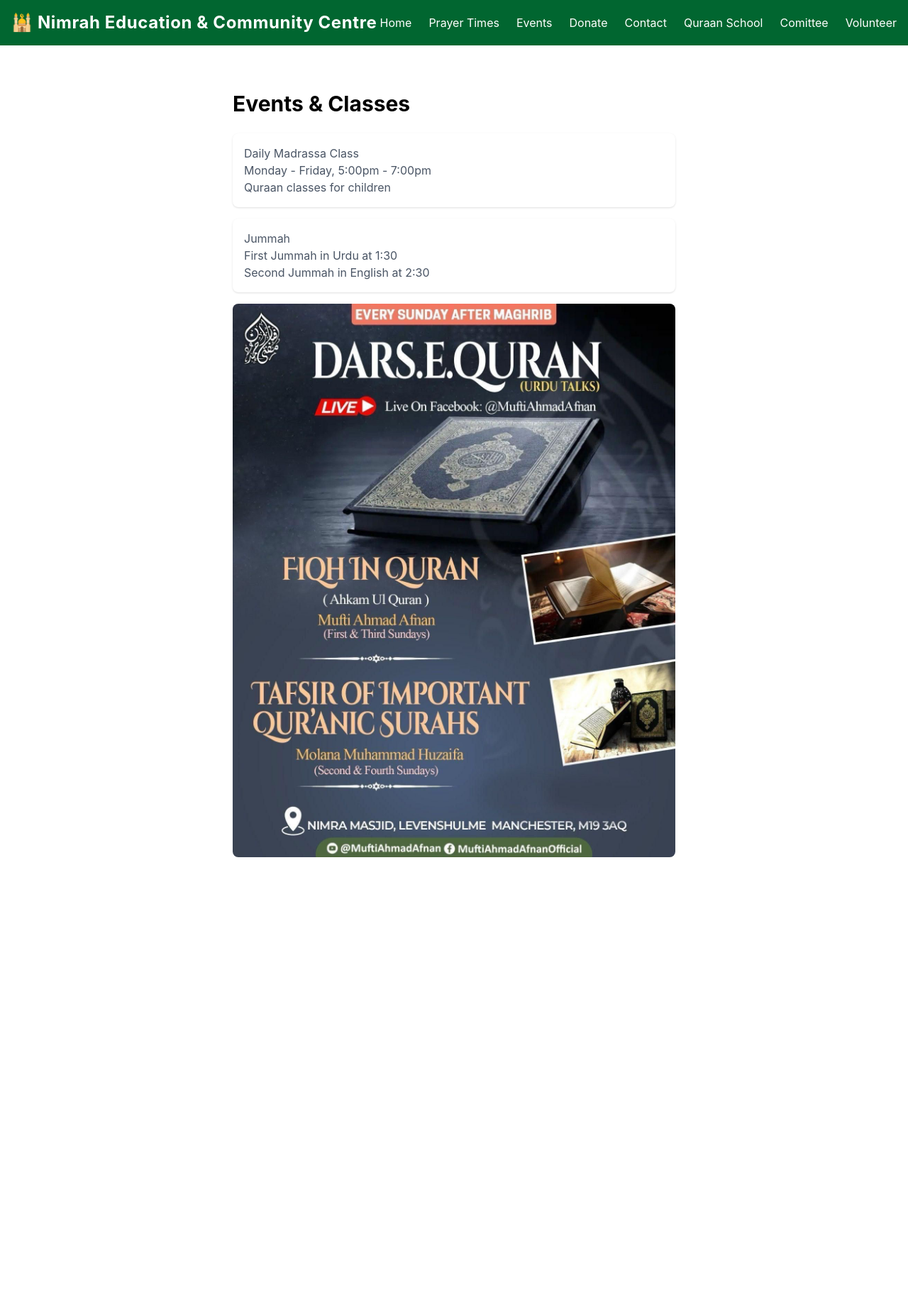
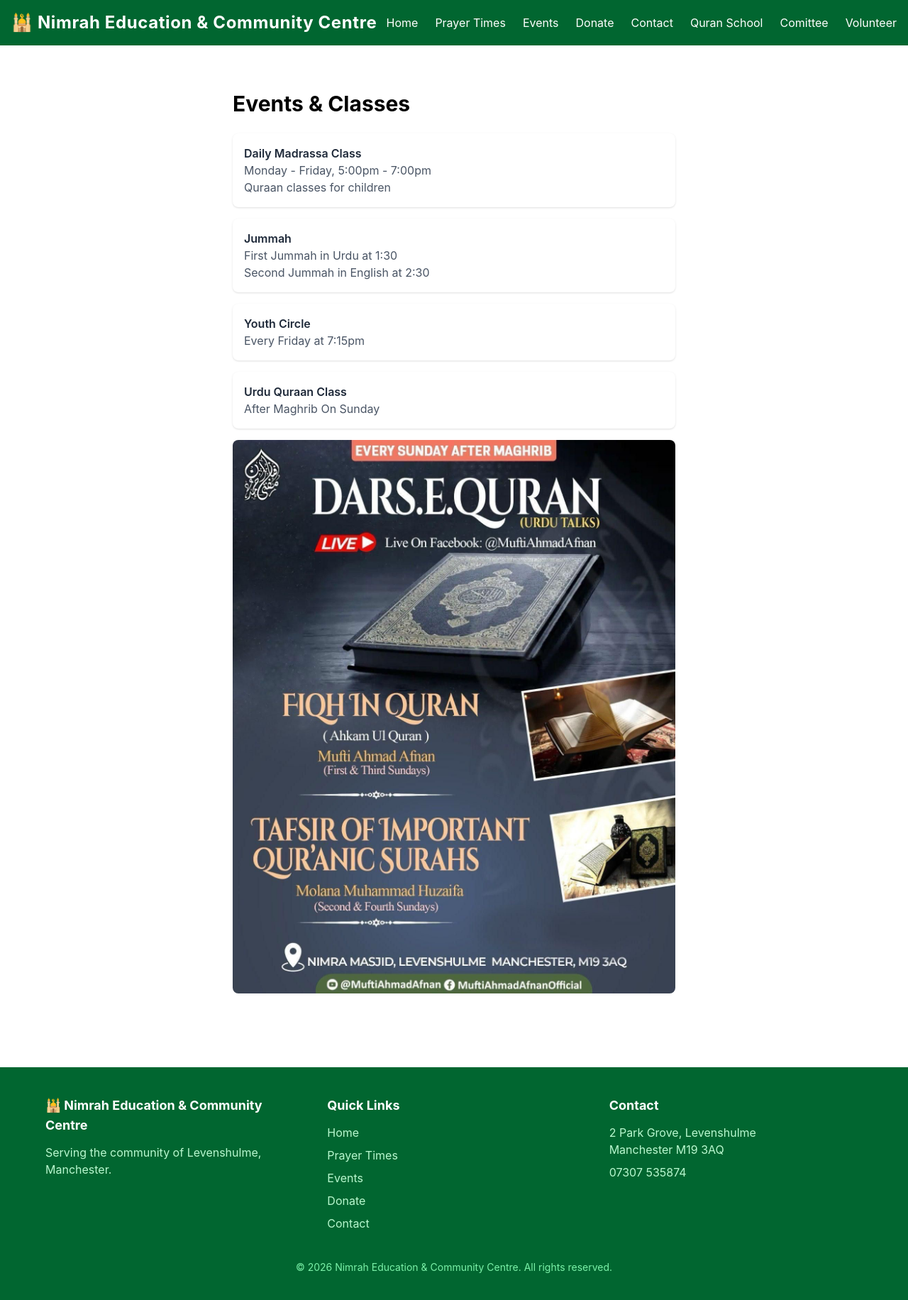
Before and after one commit to tshah2004-max/nimrah-masjid, a React (Vite) app: page /events in a window 1280 px wide. Shown: the top 1832 px of the page at 71% size. Before the commit the page ends 1232 px from the top, so only its background shows below. Built offline with nearby package versions, Linux system fonts and the light colour scheme.

Commit message:
add footer, new pages and events update

```diff
--- a/src/App.jsx
+++ b/src/App.jsx
@@ -8,6 +8,7 @@ import Contact from './pages/Contact'
 import QuranSchool from './pages/QuranSchool'
 import Comittee from './pages/Comittee'
 import Volunteer from './pages/Volunteer'
+import Footer from './components/Footer'
 
 function App() {
     return (
@@ -20,9 +21,10 @@ function App() {
   <Route path="/donate" element={<Donate />} />
   <Route path="/contact" element={<Contact />} />
   <Route path="/quran-school" element={<QuranSchool />} />
-<Route path="/committee" element={<Comittee />} />
+<Route path="/comittee" element={<Comittee />} />
 <Route path="/volunteer" element={<Volunteer />} />
 </Routes>
+<Footer />
     </BrowserRouter>
     )
 }
--- /dev/null
+++ b/src/components/Footer.jsx
@@ -0,0 +1,36 @@
+import { Link } from 'react-router-dom'
+
+function Footer() {
+  return (
+    <footer className="bg-green-800 text-white mt-20 p-10">
+      <div className="max-w-6xl mx-auto grid grid-cols-3 gap-10">
+
+        <div>
+          <h3 className="font-bold text-lg mb-3">🕌 Nimrah Education & Community Centre</h3>
+          <p className="text-green-200">Serving the community of Levenshulme, Manchester.</p>
+        </div>
+
+        <div>
+          <h3 className="font-bold text-lg mb-3">Quick Links</h3>
+          <ul className="space-y-2">
+            <li><Link to="/" className="text-green-200 hover:text-white">Home</Link></li>
+            <li><Link to="/prayer-times" className="text-green-200 hover:text-white">Prayer Times</Link></li>
+            <li><Link to="/events" className="text-green-200 hover:text-white">Events</Link></li>
+            <li><Link to="/donate" className="text-green-200 hover:text-white">Donate</Link></li>
+            <li><Link to="/contact" className="text-green-200 hover:text-white">Contact</Link></li>
+          </ul>
+        </div>
+
+        <div>
+          <h3 className="font-bold text-lg mb-3">Contact</h3>
+          <p className="text-green-200">2 Park Grove, Levenshulme</p>
+          <p className="text-green-200">Manchester M19 3AQ</p>
+          <p className="text-green-200 mt-2">07307 535874</p>
+        </div>
+
+      </div>
+      <p className="text-center text-green-300 mt-10 text-sm">© 2026 Nimrah Education & Community Centre. All rights reserved.</p>
+    </footer>
+  )
+}
+export default Footer
--- a/src/components/navbar.jsx
+++ b/src/components/navbar.jsx
@@ -8,7 +8,7 @@ return <nav className="bg-green-800 p-4 text-white flex justify-between items-ce
         <li><Link className="hover:text-green-300 transition-colors duration-200" to="/events">Events</Link></li>
         <li><Link className="hover:text-green-300 transition-colors duration-200" to="/donate">Donate</Link></li>
         <li><Link className="hover:text-green-300 transition-colors duration-200" to="/contact">Contact</Link></li>
-        <li><Link className="hover:text-green-300 transition-colors duration-200" to="/quraan-School">Quraan School</Link></li>
+        <li><Link className="hover:text-green-300 transition-colors duration-200" to="/quran-school">Quran School</Link></li>
         <li><Link className="hover:text-green-300 transition-colors duration-200" to="/comittee">Comittee</Link></li>
         <li><Link className="hover:text-green-300 transition-colors duration-200" to="/volunteer">Volunteer</Link></li>
     </ul>
--- a/src/pages/Comittee.jsx
+++ b/src/pages/Comittee.jsx
@@ -1,9 +1,18 @@
 function Comittee() {
   return (
-    <div>
-      <p>Youth Comittee</p>
-      <p>Death Comittee</p>
-      <p>Youth Comittee</p>
+    <div className="max-w-2xl mx-auto mt-10 p-6">
+      <h1 className="text-3xl font-bold mb-6">Committee</h1>
+
+      <h2 className="text-xl font-semibold mb-3">General Committee</h2>
+      <p className="text-gray-700 mb-6">The general committee oversees the day-to-day running of Nimrah Education & Community Centre, ensuring the masjid serves the community effectively.</p>
+
+      <h2 className="text-xl font-semibold mb-3">Youth Committee</h2>
+      <p className="text-gray-700 mb-6">The youth committee organises activities and programmes for young people in the community, including the Youth Circle every Friday at 7:15pm.</p>
+
+      <h2 className="text-xl font-semibold mb-3">Death Committee</h2>
+      <p className="text-gray-700 mb-6">The death committee provides support and assistance to families during bereavement, helping with funeral arrangements and Islamic burial proceedings.</p>
+
+      <p className="text-gray-700">For more information, please contact us on <span className="font-semibold">07307 535874</span></p>
     </div>
   )
 }
--- a/src/pages/Events.jsx
+++ b/src/pages/Events.jsx
@@ -3,14 +3,22 @@ function Events() {
     <div className="max-w-2xl mx-auto mt-10 p-6">
       <h1 className="text-3xl font-bold mb-6">Events & Classes</h1>
       <div className="bg-white shadow rounded-lg p-4 mb-4">
-      <p className="text-gray-600">Daily Madrassa Class</p>
+      <p className="font-semibold text-gray-800">Daily Madrassa Class</p>
       <p className="text-gray-600">Monday - Friday, 5:00pm - 7:00pm</p>
       <p className="text-gray-600">Quraan classes for children</p>
       </div>
       <div className="bg-white shadow rounded-lg p-4 mb-4">
-      <p className="text-gray-600">Jummah</p>
+      <p className="font-semibold text-gray-800">Jummah</p>
       <p className="text-gray-600">First Jummah in Urdu at 1:30</p>
       <p className="text-gray-600">Second Jummah in English at 2:30</p>
+      </div>
+      <div className="bg-white shadow rounded-lg p-4 mb-4">
+      <p className="font-semibold text-gray-800">Youth Circle</p>
+      <p className="text-gray-600">Every Friday at 7:15pm</p>
+      </div>
+      <div className="bg-white shadow rounded-lg p-4 mb-4">
+      <p className="font-semibold text-gray-800">Urdu Quraan Class</p>
+      <p className="text-gray-600">After Maghrib On Sunday</p>
       </div>
        <img src="/event.png" className="w-full rounded-lg mt-4" alt="Event" />
     </div>
--- a/src/pages/QuranSchool.jsx
+++ b/src/pages/QuranSchool.jsx
@@ -1,4 +1,27 @@
 function QuranSchool() {
-  return <h1>Quran School</h1>
+  return (
+    <div className="max-w-2xl mx-auto mt-10 p-6">
+      <h1 className="text-3xl font-bold mb-6">Quran School</h1>
+      <h2 className="text-xl font-semibold mb-3">About</h2>
+      <p className="text-gray-700 mb-6">Nimrah Education & Community Centre runs a daily Madrassa for children, providing quality Islamic education in a nurturing environment.</p>
+      <h2 className="text-xl font-semibold mb-3">Courses & Subjects</h2>
+      <ul className="list-disc list-inside text-gray-700 mb-6">
+        <li>Quran recitation with Tajweed</li>
+        <li>Islamic studies</li>
+        <li>Arabic language basics</li>
+        <li>Duas and daily prayers</li>
+        </ul>
+      <h2 className="text-xl font-semibold mb-3">Class Details</h2>
+      <ul className="list-disc list-inside text-gray-700 mb-6">
+        <li>Monday to Friday</li>
+        <li>5:00pm – 7:00pm</li>
+        <li>Ages 5–16</li>
+        </ul>
+      <h2 className="text-xl font-semibold mb-3">Parent Information</h2>
+      <p className="text-gray-700 mb-6">Parents are welcome to speak to our teachers regarding their child's progress. Please contact us for more information.</p>
+      <h2 className="text-xl font-semibold mb-3">Register / Enquire</h2>
+      <p className="text-gray-700 mb-6">To register or enquire, please contact us on <span className="font-semibold">07307 535874</span></p>
+</div>
+  )
 }
 export default QuranSchool
--- a/src/pages/Volunteer.jsx
+++ b/src/pages/Volunteer.jsx
@@ -1,4 +1,29 @@
 function Volunteer() {
-  return <h1>Volunteer</h1>
+  return (
+    <div className="max-w-2xl mx-auto mt-10 p-6">
+      <h1 className="text-3xl font-bold mb-6">Volunteer</h1>
+
+      <h2 className="text-xl font-semibold mb-3">Get Involved</h2>
+      <p className="text-gray-700 mb-6">Nimrah Education & Community Centre relies on the support of dedicated volunteers to help run and maintain our services. Whether you have a few hours a week or want to take on a bigger role, we welcome all contributions.</p>
+
+      <h2 className="text-xl font-semibold mb-3">Volunteer Roles</h2>
+      <ul className="list-disc list-inside text-gray-700 mb-6">
+        <li>Madrassa teaching assistant</li>
+        <li>Events organiser</li>
+        <li>Maintenance and facilities</li>
+        <li>Youth Circle facilitator</li>
+        <li>Death Committee support</li>
+        <li>General community support</li>
+      </ul>
+
+      <h2 className="text-xl font-semibold mb-3">How to Sign Up</h2>
+      <p className="text-gray-700 mb-6">If you are interested in volunteering, please speak to us after any prayer or contact us directly.</p>
+
+      <div className="bg-white shadow rounded-lg p-4">
+        <p className="text-gray-700"><span className="font-semibold">Phone:</span> 07307 535874</p>
+        <p className="text-gray-700"><span className="font-semibold">Address:</span> 2 Park Grove, Levenshulme, Manchester M19 3AQ</p>
+      </div>
+    </div>
+  )
 }
 export default Volunteer
```
